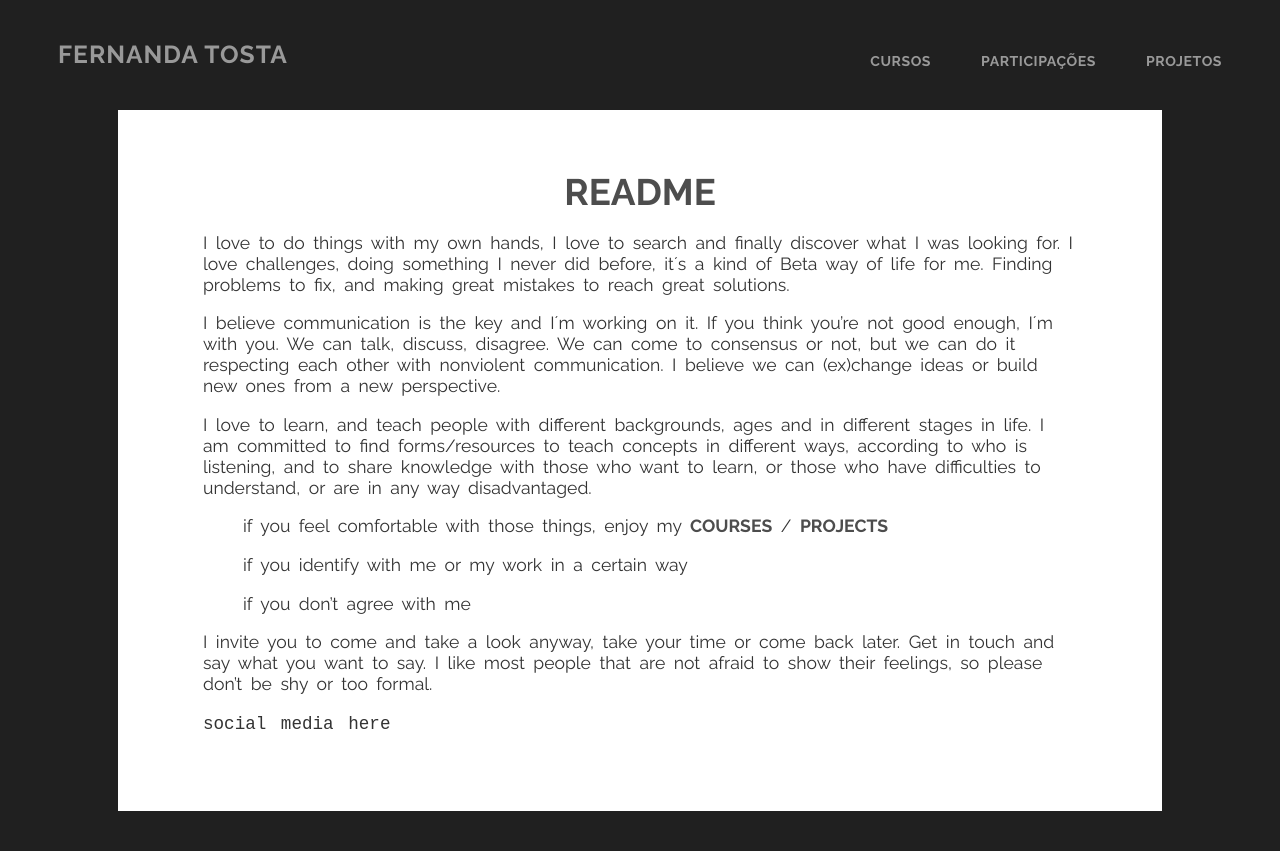
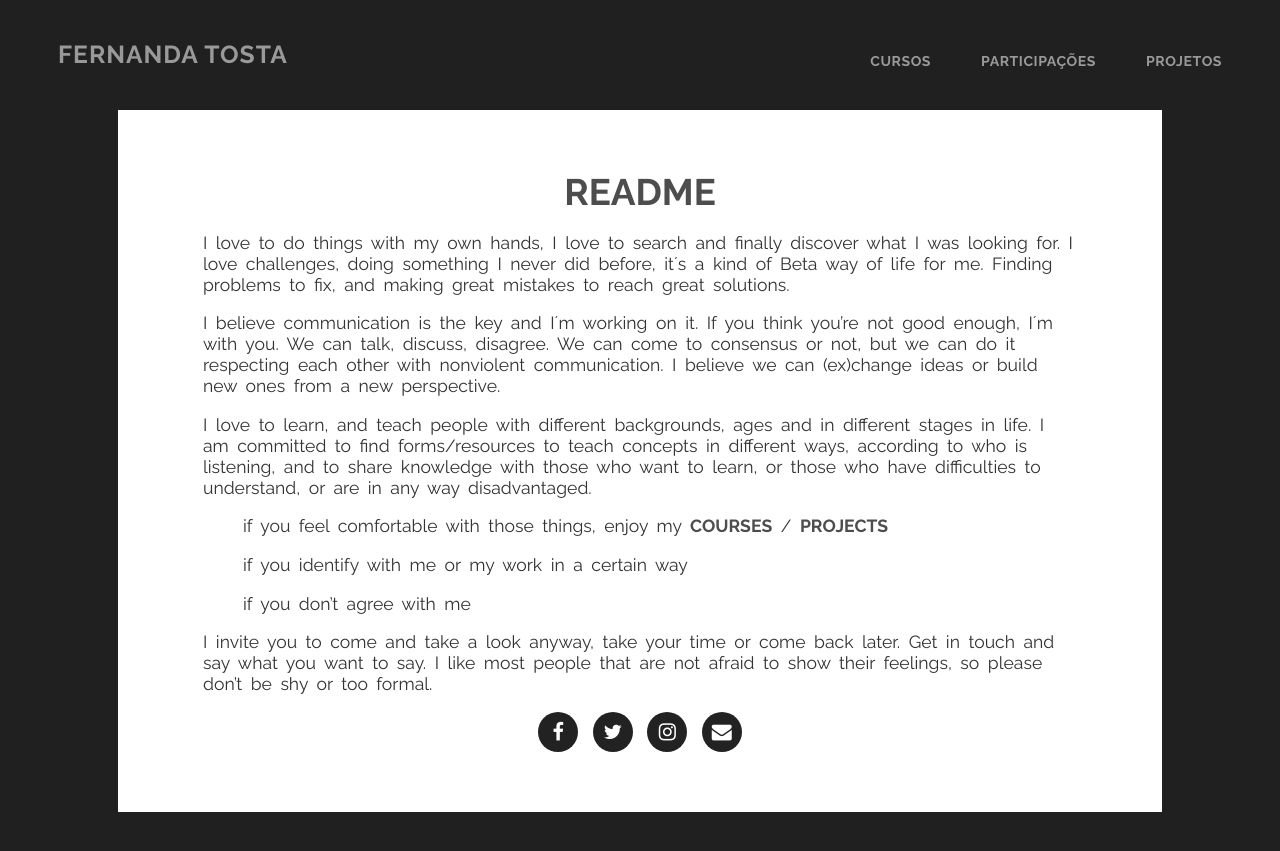
Before and after one commit to fernandatosta/fernandatosta.com, a Jekyll site: the page built from _pages/index.md, in a window 1280 px wide. Shown: the top 851 px of the page. Built offline with Jekyll 4.4.1, drawn with Linux system fonts in a browser that asks for light colours; nearby versions of some CDN libraries.

Commit message:
adds social media icons at bottom of index

````diff
--- a/_includes/head.html
+++ b/_includes/head.html
@@ -5,6 +5,7 @@
 
 <link rel="stylesheet" href="{{ site.baseurl }}/css/main.css">
 <link href="https://fonts.googleapis.com/css?family=Raleway:400,700%7CSource+Code+Pro:400" rel="stylesheet" type="text/css">
+<link rel="stylesheet" href="https://maxcdn.bootstrapcdn.com/font-awesome/4.5.0/css/font-awesome.min.css">
 <link rel="shortcut icon" type="image/x-icon" href="{{ site.baseurl }}/assets/favicons/favicon.ico">
 
 {% if page.swipebox %}
--- a/_pages/index.md
+++ b/_pages/index.md
@@ -17,4 +17,13 @@ I love to learn, and teach people with different backgrounds, ages and in differ
 
 I invite you to come and take a look anyway, take your time or come back later. Get in touch and say what you want to say. I like most people that are not afraid to show their feelings, so please don’t be shy or too formal.
 
-```social media here```
+<ul class="list-inline social-buttons">
+  {% for net in site.social %}
+    <li><a href="https://www.{{ net[0] }}.com/{{ net[1] }}/" target="_blank">
+      <i class="fa fa-{{ net[0] }}"></i>
+    </a></li>
+  {% endfor %}
+  <li><a href="mailto:oi@fernandatosta.com">
+    <i class="fa fa-envelope"></i>
+  </a></li>
+</ul>
--- a/css/main.scss
+++ b/css/main.scss
@@ -262,3 +262,40 @@ body {
     }
   }
 }
+
+ul.social-buttons {
+    margin-bottom: 0;
+}
+
+ul.social-buttons li a {
+    display: block;
+    width: 40px;
+    height: 40px;
+    border-radius: 100%;
+    font-size: 20px;
+    line-height: 40px;
+    outline: 0;
+    color: #fff;
+    background-color: #222;
+    -webkit-transition: all .3s;
+    -moz-transition: all .3s;
+    transition: all .3s;
+}
+
+ul.social-buttons li a:hover,
+ul.social-buttons li a:focus,
+ul.social-buttons li a:active {
+    background-color: #888;
+}
+
+.list-inline {
+  text-align: center;
+  list-style: none;
+  padding: 0;
+}
+
+.list-inline > li {
+  display:inline-block;
+  padding-left: 5px;
+  padding-right: 5px
+}
````
